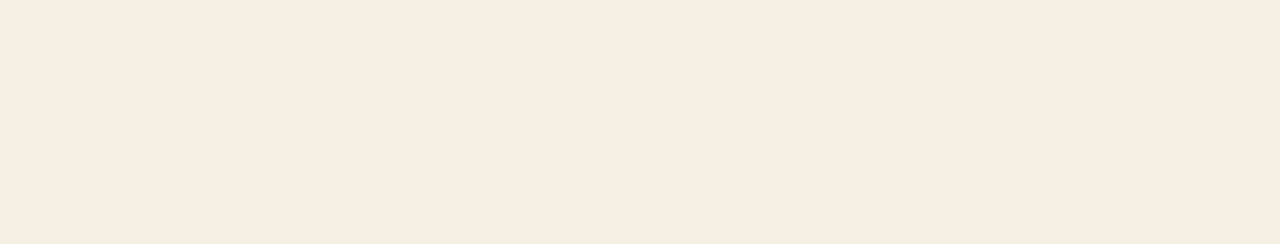
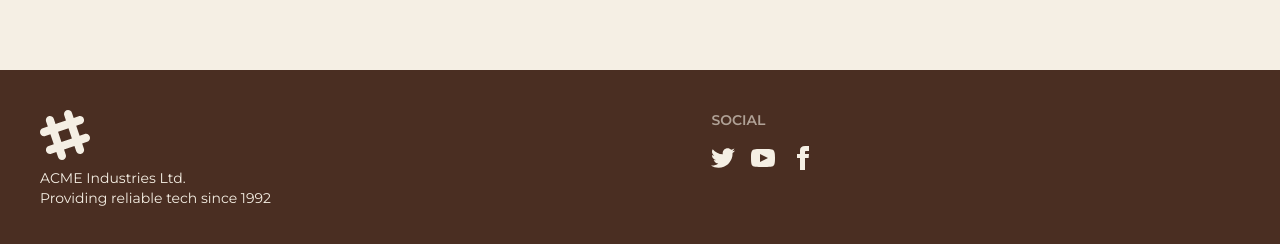
Before and after one commit to 0fahimtazwar0/B12-A10-Future-Box-client, a React app: page / in a window 1280 px wide. Shown: the part 3908-4152 px from the top of the page. Before the commit the page ends 3978 px from the top, so only its background shows below. Built offline with nearby package versions, Linux system fonts and the light colour scheme; the HTML template or start-up script is replaced by a standard one; a web font is replaced by a local one.

Commit message:
added Footer

```diff
--- a/src/Root.jsx
+++ b/src/Root.jsx
@@ -1,10 +1,12 @@
 import React from "react";
 import Home from "./pages/Home";
+import Footer from "./components/Footer";
 
 const Root = () => {
   return (
     <div>
       <Home />
+      <Footer />
     </div>
   );
 };
--- /dev/null
+++ b/src/components/Footer.jsx
@@ -0,0 +1,68 @@
+import React from "react";
+
+const Footer = () => {
+  return (
+    <footer className=' bg-neutral '>
+      <div className='footer sm:footer-horizontal text-neutral-content p-10 max-w-(--max-width) mx-auto'>
+        <aside>
+          <svg
+            width='50'
+            height='50'
+            viewBox='0 0 24 24'
+            xmlns='http://www.w3.org/2000/svg'
+            fillRule='evenodd'
+            clipRule='evenodd'
+            className='fill-current'
+          >
+            <path d='M22.672 15.226l-2.432.811.841 2.515c.33 1.019-.209 2.127-1.23 2.456-1.15.325-2.148-.321-2.463-1.226l-.84-2.518-5.013 1.677.84 2.517c.391 1.203-.434 2.542-1.831 2.542-.88 0-1.601-.564-1.86-1.314l-.842-2.516-2.431.809c-1.135.328-2.145-.317-2.463-1.229-.329-1.018.211-2.127 1.231-2.456l2.432-.809-1.621-4.823-2.432.808c-1.355.384-2.558-.59-2.558-1.839 0-.817.509-1.582 1.327-1.846l2.433-.809-.842-2.515c-.33-1.02.211-2.129 1.232-2.458 1.02-.329 2.13.209 2.461 1.229l.842 2.515 5.011-1.677-.839-2.517c-.403-1.238.484-2.553 1.843-2.553.819 0 1.585.509 1.85 1.326l.841 2.517 2.431-.81c1.02-.33 2.131.211 2.461 1.229.332 1.018-.21 2.126-1.23 2.456l-2.433.809 1.622 4.823 2.433-.809c1.242-.401 2.557.484 2.557 1.838 0 .819-.51 1.583-1.328 1.847m-8.992-6.428l-5.01 1.675 1.619 4.828 5.011-1.674-1.62-4.829z'></path>
+          </svg>
+          <p>
+            ACME Industries Ltd.
+            <br />
+            Providing reliable tech since 1992
+          </p>
+        </aside>
+        <nav>
+          <h6 className='footer-title'>Social</h6>
+          <div className='grid grid-flow-col gap-4'>
+            <a>
+              <svg
+                xmlns='http://www.w3.org/2000/svg'
+                width='24'
+                height='24'
+                viewBox='0 0 24 24'
+                className='fill-current'
+              >
+                <path d='M24 4.557c-.883.392-1.832.656-2.828.775 1.017-.609 1.798-1.574 2.165-2.724-.951.564-2.005.974-3.127 1.195-.897-.957-2.178-1.555-3.594-1.555-3.179 0-5.515 2.966-4.797 6.045-4.091-.205-7.719-2.165-10.148-5.144-1.29 2.213-.669 5.108 1.523 6.574-.806-.026-1.566-.247-2.229-.616-.054 2.281 1.581 4.415 3.949 4.89-.693.188-1.452.232-2.224.084.626 1.956 2.444 3.379 4.6 3.419-2.07 1.623-4.678 2.348-7.29 2.04 2.179 1.397 4.768 2.212 7.548 2.212 9.142 0 14.307-7.721 13.995-14.646.962-.695 1.797-1.562 2.457-2.549z'></path>
+              </svg>
+            </a>
+            <a>
+              <svg
+                xmlns='http://www.w3.org/2000/svg'
+                width='24'
+                height='24'
+                viewBox='0 0 24 24'
+                className='fill-current'
+              >
+                <path d='M19.615 3.184c-3.604-.246-11.631-.245-15.23 0-3.897.266-4.356 2.62-4.385 8.816.029 6.185.484 8.549 4.385 8.816 3.6.245 11.626.246 15.23 0 3.897-.266 4.356-2.62 4.385-8.816-.029-6.185-.484-8.549-4.385-8.816zm-10.615 12.816v-8l8 3.993-8 4.007z'></path>
+              </svg>
+            </a>
+            <a>
+              <svg
+                xmlns='http://www.w3.org/2000/svg'
+                width='24'
+                height='24'
+                viewBox='0 0 24 24'
+                className='fill-current'
+              >
+                <path d='M9 8h-3v4h3v12h5v-12h3.642l.358-4h-4v-1.667c0-.955.192-1.333 1.115-1.333h2.885v-5h-3.808c-3.596 0-5.192 1.583-5.192 4.615v3.385z'></path>
+              </svg>
+            </a>
+          </div>
+        </nav>
+      </div>
+    </footer>
+  );
+};
+
+export default Footer;
```
